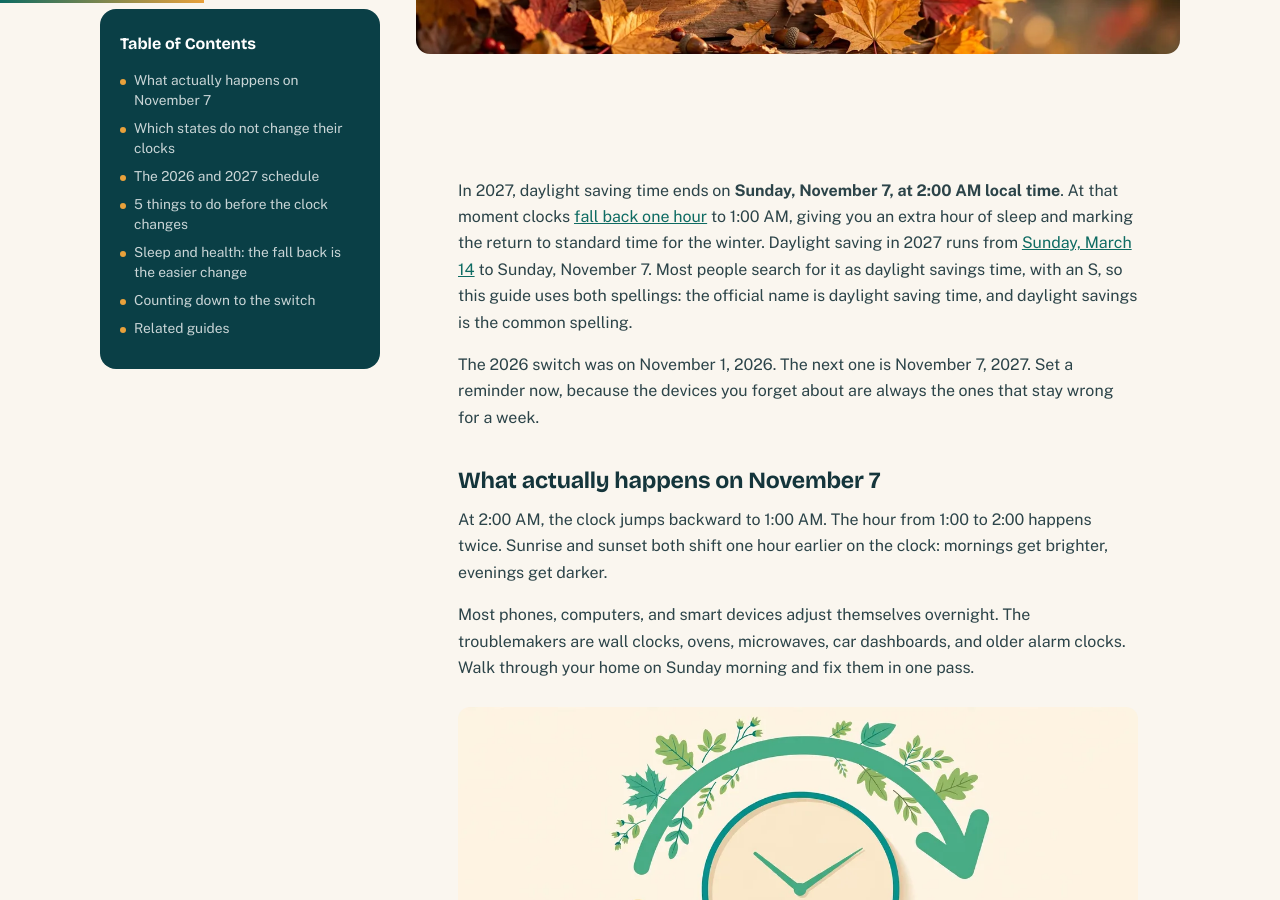
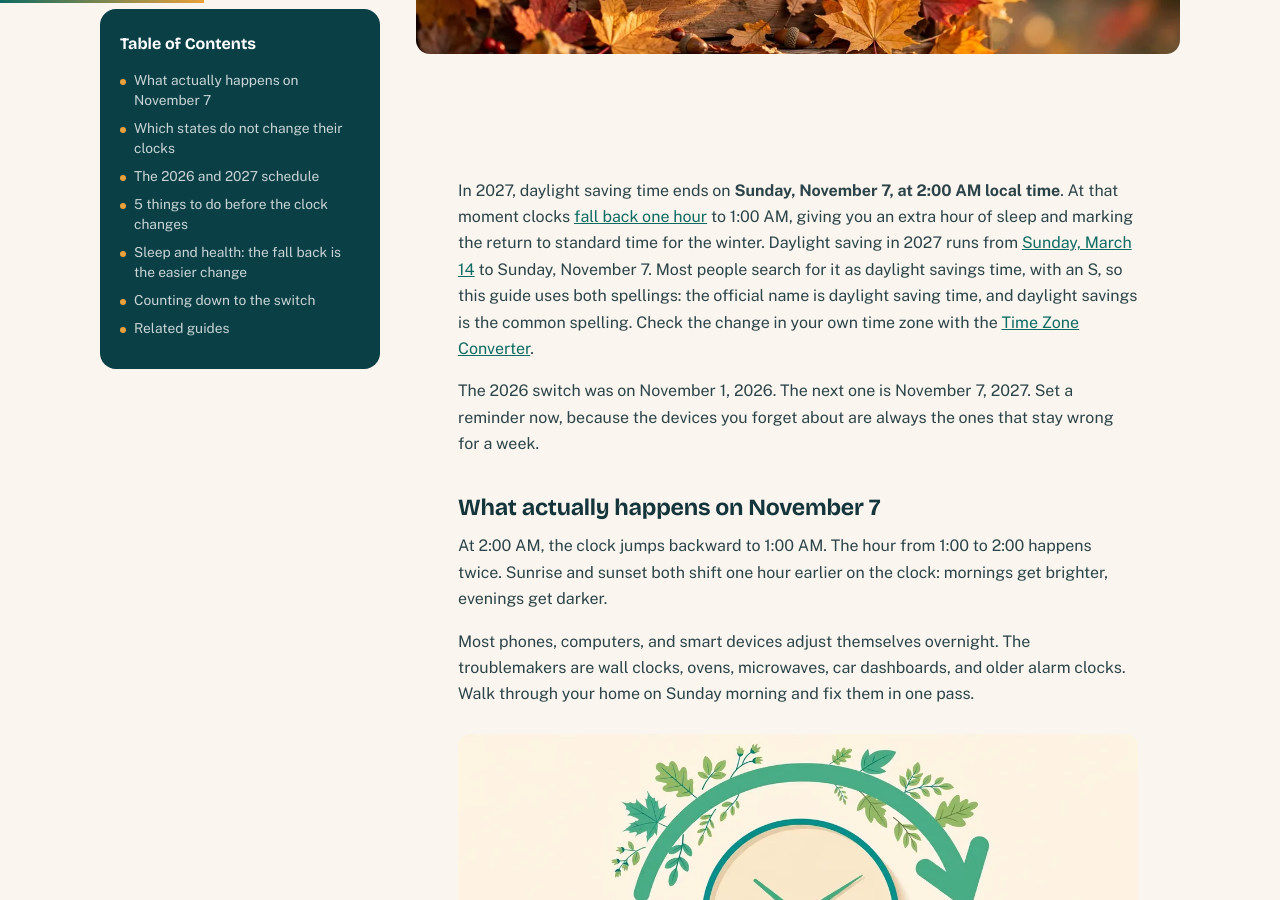
Before and after one commit to zaidmeo09-dhangal/agedatecalc, a Jekyll site: the page built from _posts/2026-10-26-when-does-daylight-saving-time-end-2026.md, in a window 1280 px wide and 900 px high, scrolled down 799 px. Built offline with Jekyll 4.4.1, drawn with Linux system fonts in a browser that asks for light colours.

Commit message:
SEO audit fixes: broken links, titles, DST 2027, schema, og:image

```diff
--- a/_posts/2026-10-26-when-does-daylight-saving-time-end-2026.md
+++ b/_posts/2026-10-26-when-does-daylight-saving-time-end-2026.md
@@ -57,7 +57,7 @@
 
 <div class="prose" markdown="1">
 
-In 2027, daylight saving time ends on **Sunday, November 7, at 2:00 AM local time**. At that moment clocks [fall back one hour](https://www.timeanddate.com/time/change/usa) to 1:00 AM, giving you an extra hour of sleep and marking the return to standard time for the winter. Daylight saving in 2027 runs from [Sunday, March 14]({{ '/blog/when-does-daylight-saving-time-start-2027/' | relative_url }}) to Sunday, November 7. Most people search for it as daylight savings time, with an S, so this guide uses both spellings: the official name is daylight saving time, and daylight savings is the common spelling.
+In 2027, daylight saving time ends on **Sunday, November 7, at 2:00 AM local time**. At that moment clocks [fall back one hour](https://www.timeanddate.com/time/change/usa) to 1:00 AM, giving you an extra hour of sleep and marking the return to standard time for the winter. Daylight saving in 2027 runs from [Sunday, March 14]({{ '/blog/when-does-daylight-saving-time-start-2027/' | relative_url }}) to Sunday, November 7. Most people search for it as daylight savings time, with an S, so this guide uses both spellings: the official name is daylight saving time, and daylight savings is the common spelling. Check the change in your own time zone with the [Time Zone Converter]({{ '/time-zone-converter/' | relative_url }}).
 
 The 2026 switch was on November 1, 2026. The next one is November 7, 2027. Set a reminder now, because the devices you forget about are always the ones that stay wrong for a week.
 
```
